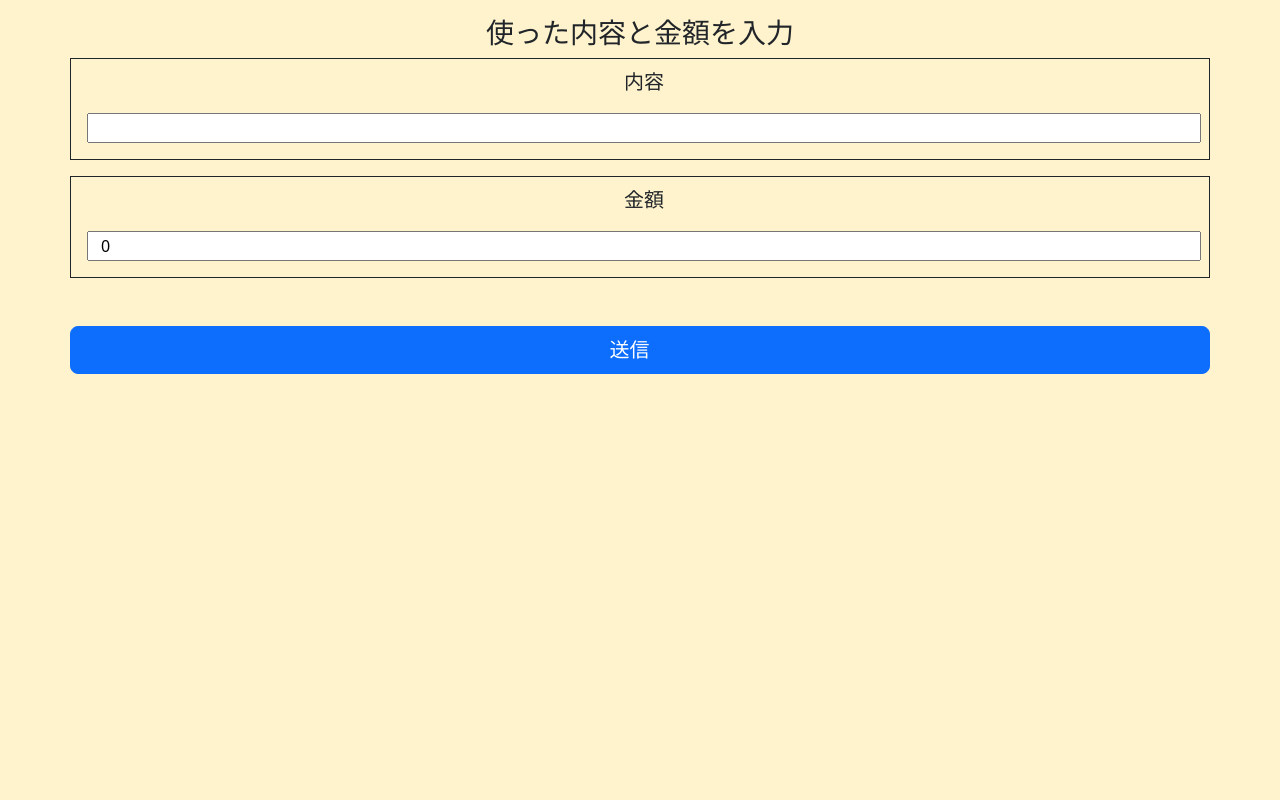
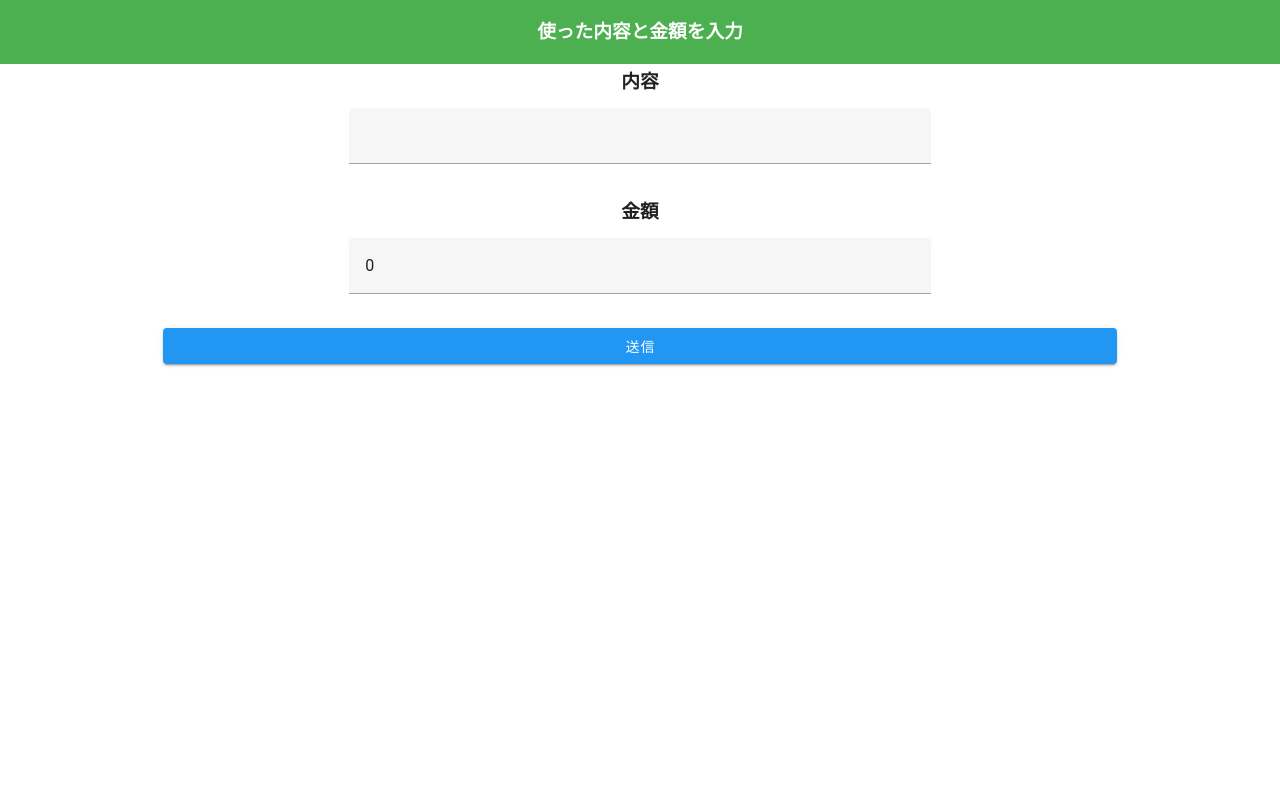
Before and after one commit to dioh0922/line_liff, a PHP site: page /liff/credit/index.php in a window 1280 px wide. Run offline with PHP 8.4, Linux system fonts and the light colour scheme; some libraries are stand-ins or nearby versions.

Commit message:
liffのvuetify化

```diff
--- a/liff/credit/credit.js
+++ b/liff/credit/credit.js
@@ -23,6 +23,61 @@ function submit(){
     });
 }
 
-function done(){
-    liff.closeWindow();
-}
+
+(window.onload = () => {
+  const { createApp } = Vue;
+  const vuetify = Vuetify.createVuetify({
+    theme: {
+
+    }
+  });
+
+  createApp({
+    data() {
+      return {
+        pay: 0,
+        detail: "",
+        loading: false,
+        done: false,
+        dialog: {
+            msg: "",
+            disp: false
+        }
+      }
+    },
+    methods:{
+      submit(){
+        let post = new FormData();
+        post.append("destination", this.text);
+        if(parseInt(this.pay) <= 0 || this.detail === ""){
+            this.openDialog("内容を入力");
+            return ;
+        }
+        this.loading = true;
+
+        let post_data = new FormData();
+        post_data.append("value", this.pay);
+        post_data.append("detail", this.detail);
+        axios.post("./save.php", post_data).then(res => {
+            this.done = true;
+        }).catch((er) => {
+            this.openDialog(er);
+        }).finally(() => {
+            this.loading = false;
+        });
+      },
+      done() {
+        liff.closeWindow();
+      },
+      openDialog(msg){
+        this.dialog.msg = msg;
+        this.dialog.disp = true;
+        this.loading = false;
+      },
+      closeDialog(){
+        this.dialog.msg = "";
+        this.dialog.disp = false;
+      }
+    }
+  }).use(vuetify).mount('#container');
+});
--- a/liff/credit/index.php
+++ b/liff/credit/index.php
@@ -11,65 +11,61 @@
 
     <script charset="utf-8" src="https://static.line-scdn.net/liff/edge/2/sdk.js"></script>
 
-    <link href="https://cdn.jsdelivr.net/npm/bootstrap@5.3.0-alpha3/dist/css/bootstrap.min.css" rel="stylesheet" integrity="sha384-KK94CHFLLe+nY2dmCWGMq91rCGa5gtU4mk92HdvYe+M/SXH301p5ILy+dN9+nJOZ" crossorigin="anonymous">    <script src="https://cdn.jsdelivr.net/npm/bootstrap@5.0.0-beta1/dist/js/bootstrap.min.js" integrity="sha384-pQQkAEnwaBkjpqZ8RU1fF1AKtTcHJwFl3pblpTlHXybJjHpMYo79HY3hIi4NKxyj" crossorigin="anonymous"></script>
-    <script src="https://cdn.jsdelivr.net/npm/bootstrap@5.3.0-alpha3/dist/js/bootstrap.bundle.min.js" integrity="sha384-ENjdO4Dr2bkBIFxQpeoTz1HIcje39Wm4jDKdf19U8gI4ddQ3GYNS7NTKfAdVQSZe" crossorigin="anonymous"></script>
+    <script src="https://unpkg.com/vue@3.3.2/dist/vue.global.js"></script>
+
+    <link href="https://unpkg.com/vuetify@3.3.2/dist/vuetify.min.css" rel="stylesheet">
+    <script src="https://unpkg.com/vuetify@3.3.2/dist/vuetify.min.js"></script>
+
 
     <script src="https://cdn.jsdelivr.net/npm/axios/dist/axios.min.js"></script>
     <title>Document</title>
 </head>
 <body class="bg-warning-subtle">
-    <div class="container">
-        <div class="row mb-e mt-3">
-            <h3 class="text-center">使った内容と金額を入力</h3>
-        </div>
+    <div class="container" id="container">
+        <v-app>
+            <v-app-bar flat color="green" text-align="center" app>
+                <h3 class="mx-auto">使った内容と金額を入力</h3>
+            </v-app-bar>
+            <v-main>
+                <v-container>
+                    <v-row>
+                        <h3 class="mx-auto">内容</h3>
+                    </v-row>
+                    <v-row>
+                        <v-col cols="10" class="mx-auto">
+                            <v-text-field class="mx-auto" width="60%" v-model="detail"></v-text-field>
+                        </v-col>
+                    </v-row>
+                    <v-row>
+                        <h3 class="mx-auto">金額</h3>
+                    </v-row>
+                    <v-row>
+                        <v-col cols="10" class="mx-auto">
+                            <v-text-field class="mx-auto" type="number" min="1" width="60%" v-model="pay"></v-text-field>
+                        </v-col>
+                    </v-row>
 
-        <div class="row border border-dark">
-            <div class="row ms-1 me-1 mb-3">
-                <p class="text-center fs-5 mt-2">内容</p>
-                <input type="text" value="" id="pay-detail"/>
-            </div>
-        </div>
+                    <v-row v-show="!done">
+                        <v-btn class="mx-auto" width="80%" color="blue" @click="submit" :loading="loading">送信</v-btn>
+                    </v-row>
 
-        <div class="row mt-3 border border-dark">
-            <div class="row ms-1 mb-3">
-                <p class="text-center fs-5 mt-2">金額</p>
-                <input type="number" min="0" id="pay-value" value="0"/>
-            </div>
-        </div>
-        <div class="row  mt-5">
-            <button onClick="submit()" class="btn btn-primary btn-lg" >
-                <span id="btn-content">送信</span>
-                <span id="btn-load" class="fade">
-                    <span class="spinner-border spinner-border-sm" role="status" aria-hidden="true"></span>
-                    <span class="visually-hidden">Loading...</span>
-                </span>
-            </button>
-        </div>
-        <div class="row mt-5" >
-            <div id="close" class="fade">
-                <button class="btn btn-lg btn-secondary" onClick="done()">
-                    トークに戻る
-                </button>
-            </div>
-        </div>
+                    <v-row v-show="done">
+                        <v-btn class="mx-auto mt-10" width="80%" color="grey" @click="submit">トークに戻る</v-btn>
+                    </v-row>
+
+                </v-container>
+            </v-main>
+            <v-dialog v-model="dialog.disp">
+                <v-card>
+                    <v-card-text class="mx-auto">
+                        <h4>{{dialog.msg}}</h4>
+                    </v-card-text>
+                    <v-btn @click="closeDialog" class="mx-auto mb-5" width="50%" color="grey">閉じる</v-btn>
+                </v-card>
+
+            </v-dialog>
+        </v-app>
     </div>
-
-    <div class="modal fade" tabindex="-1" id="modal">
-        <div class="modal-dialog">
-            <div class="modal-content">
-                <div class="modal-header">
-
-                </div>
-                <div class="modal-body">
-                    <p>test</p>
-                </div>
-                <div class="modal-footer">
-                    <button class="btn btn-secondary" data-bs-dismiss="modal">閉じる</button>
-                </div>
-            </div>
-        </div>
-    </div>
-
     <script src="./credit.js"></script>
 </body>
 </html>
```
